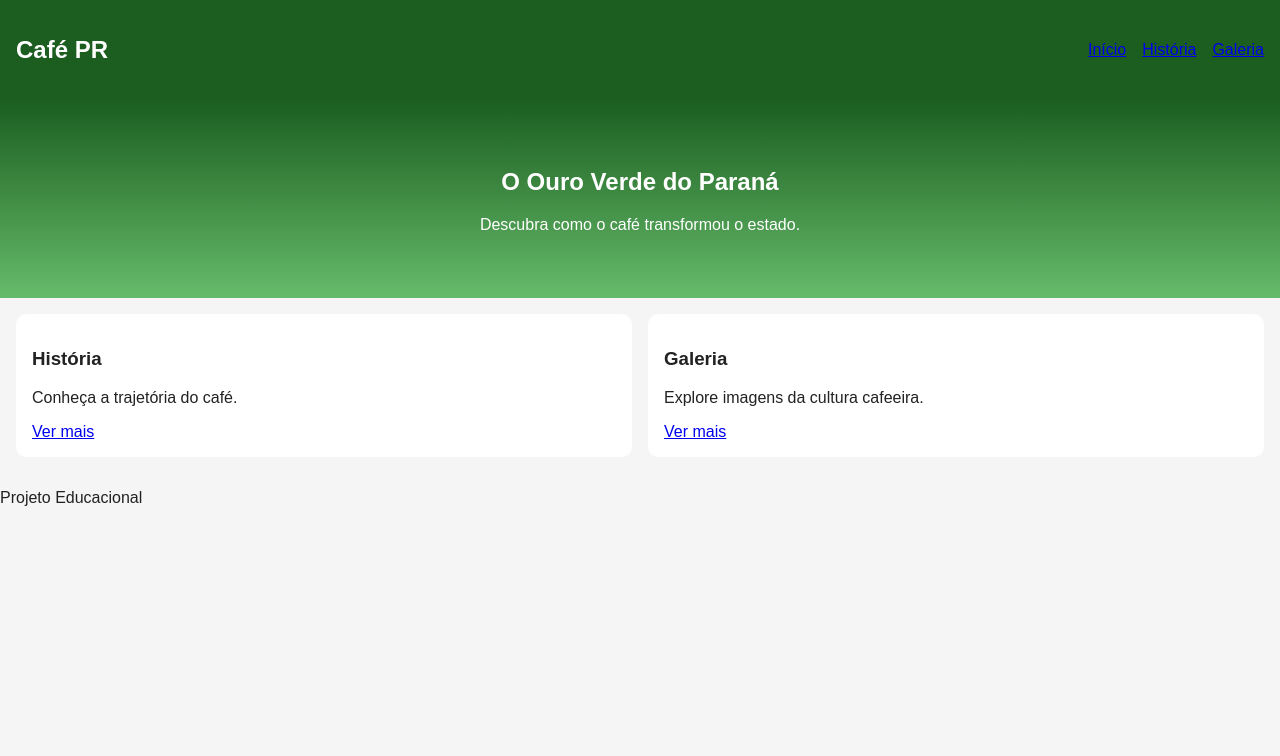
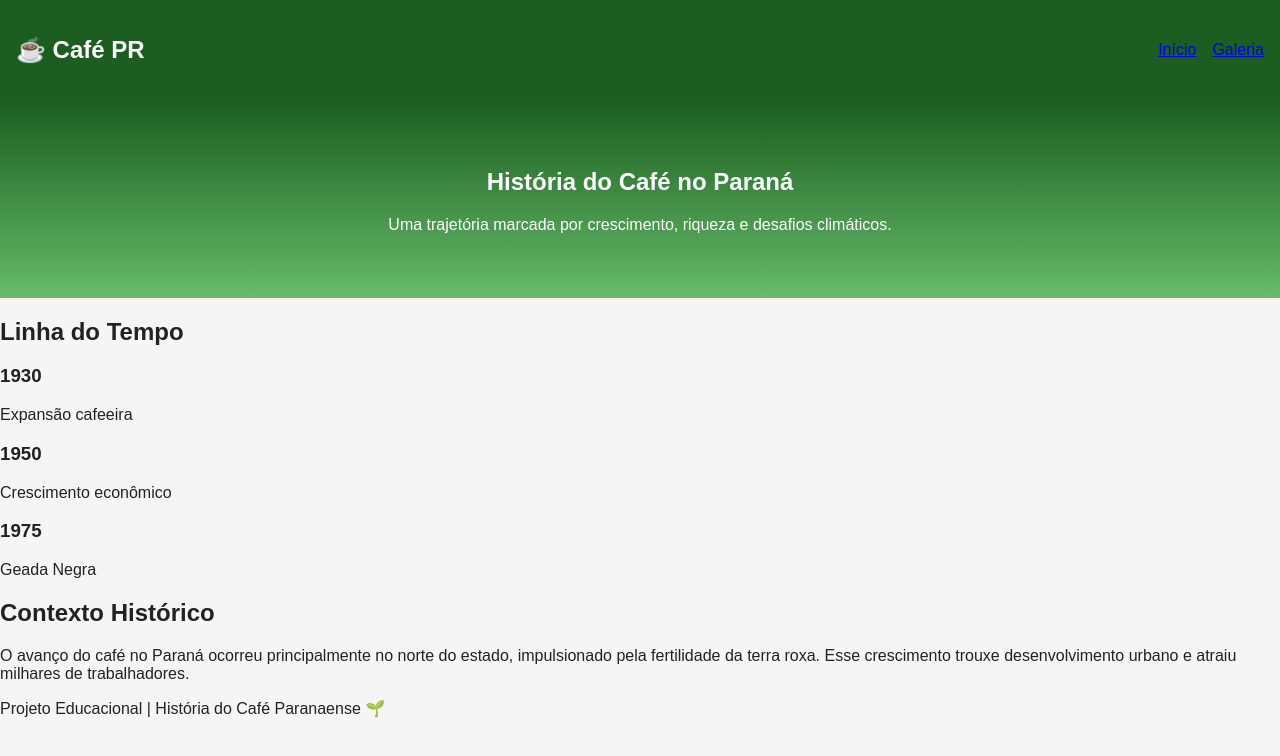
Before and after one commit to thalleshorn/AGRINHO-2026-TESTE, a plain HTML site: page index.html in a window 1280 px wide. Drawn offline with Linux system fonts and the light colour scheme.

Commit message:
Update index.html

```diff
--- a/index.html
+++ b/index.html
@@ -1,56 +1,74 @@
-<!-- =====================================================
-ARQUIVO: index.html
-===================================================== -->
 <!DOCTYPE html>
 <html lang="pt-br">
 <head>
     <meta charset="UTF-8">
     <meta name="viewport" content="width=device-width, initial-scale=1.0">
-<title>Café Paranaense</title>
+
+    <!-- SEO -->
+    <meta name="description" content="Linha do tempo da história do café no Paraná.">
+    <title>História do Café Paranaense</title>
+
     <link rel="stylesheet" href="style.css">
 </head>
+
 <body>
 
+<!-- ================= HEADER ================= -->
 <header>
-<nav class="navbar">
-<h1>Café PR</h1>
+    <nav class="navbar" aria-label="Navegação principal">
+        <h1>☕ Café PR</h1>
 
-<button class="menu-toggle" aria-label="Abrir menu" aria-expanded="false">☰</button>
+        <button
+            class="menu-toggle"
+            aria-label="Abrir menu"
+            aria-expanded="false">
+            ☰
+        </button>
 
         <ul class="nav-links">
             <li><a href="index.html">Início</a></li>
-<li><a href="historia.html">História</a></li>
             <li><a href="galeria.html">Galeria</a></li>
         </ul>
     </nav>
+
     <div class="overlay"></div>
 </header>
 
+<!-- ================= MAIN ================= -->
 <main>
-<section class="hero">
-<h2>O Ouro Verde do Paraná</h2>
-<p>Descubra como o café transformou o estado.</p>
+
+<section class="hero reveal">
+    <h2>História do Café no Paraná</h2>
+    <p>Uma trajetória marcada por crescimento, riqueza e desafios climáticos.</p>
 </section>
 
-<section class="cards">
-<article class="card">
-<h3>História</h3>
-<p>Conheça a trajetória do café.</p>
-<a href="historia.html">Ver mais</a>
-</article>
+<!-- ================= LINHA DO TEMPO ================= -->
+<section class="timeline-section reveal" aria-labelledby="timeline-title">
+    <h2 id="timeline-title">Linha do Tempo</h2>
 
-<article class="card">
-<h3>Galeria</h3>
-<p>Explore imagens da cultura cafeeira.</p>
-<a href="galeria.html">Ver mais</a>
-</article>
+    <div id="timeline" class="timeline" aria-live="polite">
+        <!-- JS injeta os itens aqui -->
+    </div>
 </section>
+
+<!-- ================= CONTEXTO ================= -->
+<section class="reveal">
+    <h2>Contexto Histórico</h2>
+    <p>
+        O avanço do café no Paraná ocorreu principalmente no norte do estado,
+        impulsionado pela fertilidade da terra roxa. Esse crescimento trouxe
+        desenvolvimento urbano e atraiu milhares de trabalhadores.
+    </p>
+</section>
+
 </main>
 
+<!-- ================= FOOTER ================= -->
 <footer>
-<p>Projeto Educacional</p>
+    <p>Projeto Educacional | História do Café Paranaense 🌱</p>
 </footer>
 
 <script src="script.js"></script>
+
 </body>
 </html>
```
Lines whose indentation alone changed are shown as unchanged.
